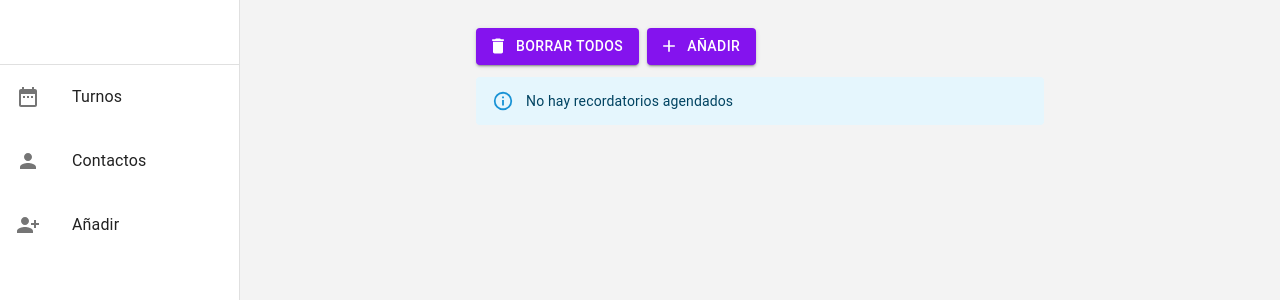
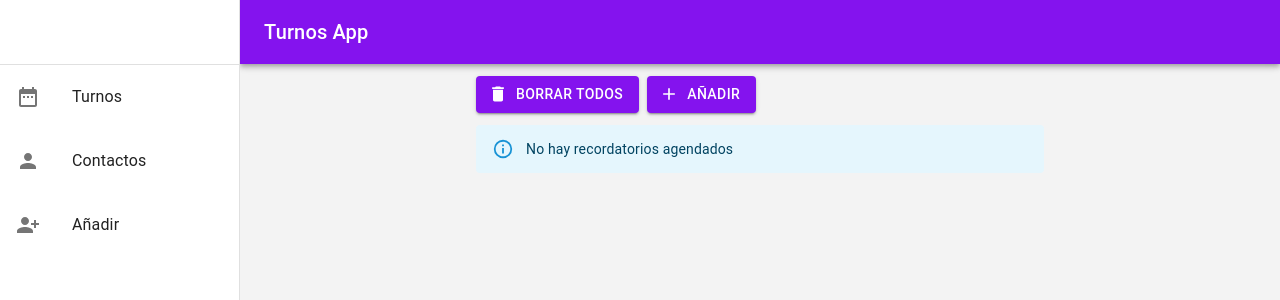
Before and after one commit to slurm17/turnos-app, a React (Vite) app: page /reminder in a window 1280 px wide. Shown: the top 300 px of the page. Built offline with nearby package versions, Linux system fonts and the light colour scheme.

Commit message:
feature: add AppBar

```diff
--- a/src/components/Layout/Layout.tsx
+++ b/src/components/Layout/Layout.tsx
@@ -1,18 +1,21 @@
-import { Box } from '@mui/material'
 import { Outlet } from 'react-router-dom'
 import { listItemsNav } from './constants/listItemsNav'
 import DrawerNav from './components/DrawerNav'
 import BottomNav from './components/BottomNav'
+import MyAppBar from './components/MyAppBar'
 
 
 const Layout = () => {
   return (
     <>
       <DrawerNav listItemsNav={listItemsNav}/>
-      <Box component='main'>
-        <Outlet/>
-      </Box>
-      <BottomNav listItemsNav={listItemsNav}/>
+      <div id='container-main'>
+        <MyAppBar/>
+        <main>
+          <Outlet/>
+        </main>
+        <BottomNav listItemsNav={listItemsNav}/>
+      </div>
     </>
   )
 }
--- a/src/components/Layout/components/DrawerNav.tsx
+++ b/src/components/Layout/components/DrawerNav.tsx
@@ -5,19 +5,19 @@ import DrawerItem from './DrawerItem'
 import { ListItemsNav } from '../types/ListItemsNav'
 interface DrawerNavProps {
   listItemsNav : ListItemsNav[],
-  // hidden: boolean
 }
-const drawerWidth = 240
+const drawerWidthMd = 240
+const drawerWidthSm = 190
 const DrawerNav = ({ listItemsNav/*, ...props*/ } : DrawerNavProps) => {
   return (
       <Drawer
         // {...props}
         sx={{
           display: { xs: 'none', sm: 'block' },
-          width: drawerWidth,
+          width: { sm: drawerWidthSm, md: drawerWidthMd },
           flexShrink: 0,
           '& .MuiDrawer-paper': {
-            width: drawerWidth,
+            width: { sm: drawerWidthSm, md: drawerWidthMd },
             boxSizing: 'border-box',
           },
         }}
--- /dev/null
+++ b/src/components/Layout/components/MyAppBar.tsx
@@ -0,0 +1,34 @@
+import { Typography } from '@mui/material'
+import AppBar from '@mui/material/AppBar'
+import Box from '@mui/material/Box'
+import Toolbar from '@mui/material/Toolbar'
+// import Typography from '@mui/material/Typography'
+// import Button from '@mui/material/Button'
+// import IconButton from '@mui/material/IconButton'
+// import MenuIcon from '@mui/icons-material/Menu'
+
+export default function MyAppBar() {
+  return (
+    <Box sx={{ flexGrow: 1, width: '100%' }}>
+      <AppBar sx={{
+        // width: '100%',
+      }} position="static" >
+        <Toolbar>
+          {/* <IconButton
+            size="large"
+            edge="start"
+            color="inherit"
+            aria-label="menu"
+            sx={{ mr: 2 }}
+          >
+            <MenuIcon />
+          </IconButton> */}
+          <Typography variant="h6" component="div" sx={{ flexGrow: 1 }}>
+            Turnos App
+          </Typography>
+          {/* <Button color="inherit">Login</Button> */}
+        </Toolbar>
+      </AppBar>
+    </Box>
+  )
+}
--- a/src/theme/global.ts
+++ b/src/theme/global.ts
@@ -39,17 +39,22 @@ export const theme = createTheme({
           backgroundColor: colorSecondaryMain
         },
         '#root': {
-          maxWidth: '1280px',
           margin: '0 auto',
           width: '100%',
           display: 'flex',
-          justifyContent: 'center'
+        },
+        '#container-main': {
+          width: '100%',
+          display: 'flex',
+          justifyContent: 'center',
+          flexDirection: 'column',
+          alignItems: 'center',
         },
         main: {
           display: 'flex',
           flexDirection: 'column',
           textAlign: 'center',
-          padding: '1.75rem 1rem 70px 1rem',
+          padding: '0.75rem 1rem 70px 1rem',
           width: '100%',
           maxWidth: brkptsValues.sm,
           gap: '.8rem'
--- a/src/utils/Date/DateUtils.ts
+++ b/src/utils/Date/DateUtils.ts
@@ -8,10 +8,12 @@ const DateUtils = {
       return date.format('DD/MM/YYYY')
     },
   getRemainingDays(date: Dayjs) {
+    if(this.isExpired(date))
+      return 'El recordatorio ya pasó.'
     const daysRemaining = date.diff(dayjs().startOf('day'), 'day')
-      if (daysRemaining === 0) return 'Hoy'
-      if (daysRemaining < 0) return 'El recordatorio ya pasó.'
-      return `${daysRemaining} días`
+    if (daysRemaining === 0)
+      return 'Hoy'
+    return `${daysRemaining} días`
   },
   getfullDate(date: Dayjs){
     return date.format('ddd D MMM')
```
Also changed, not shown: src/components/Layout/components/AppBar.tsx (deleted, +0 -31 lines).
